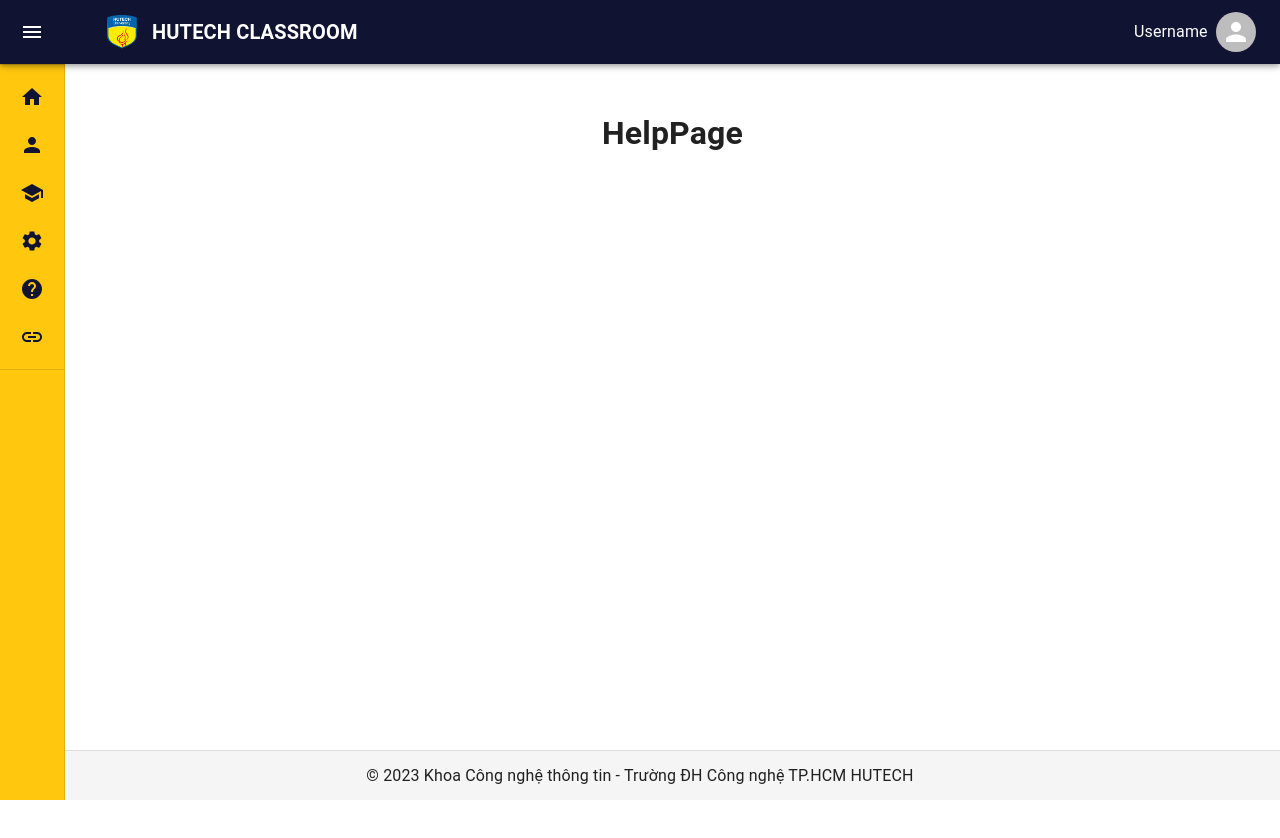
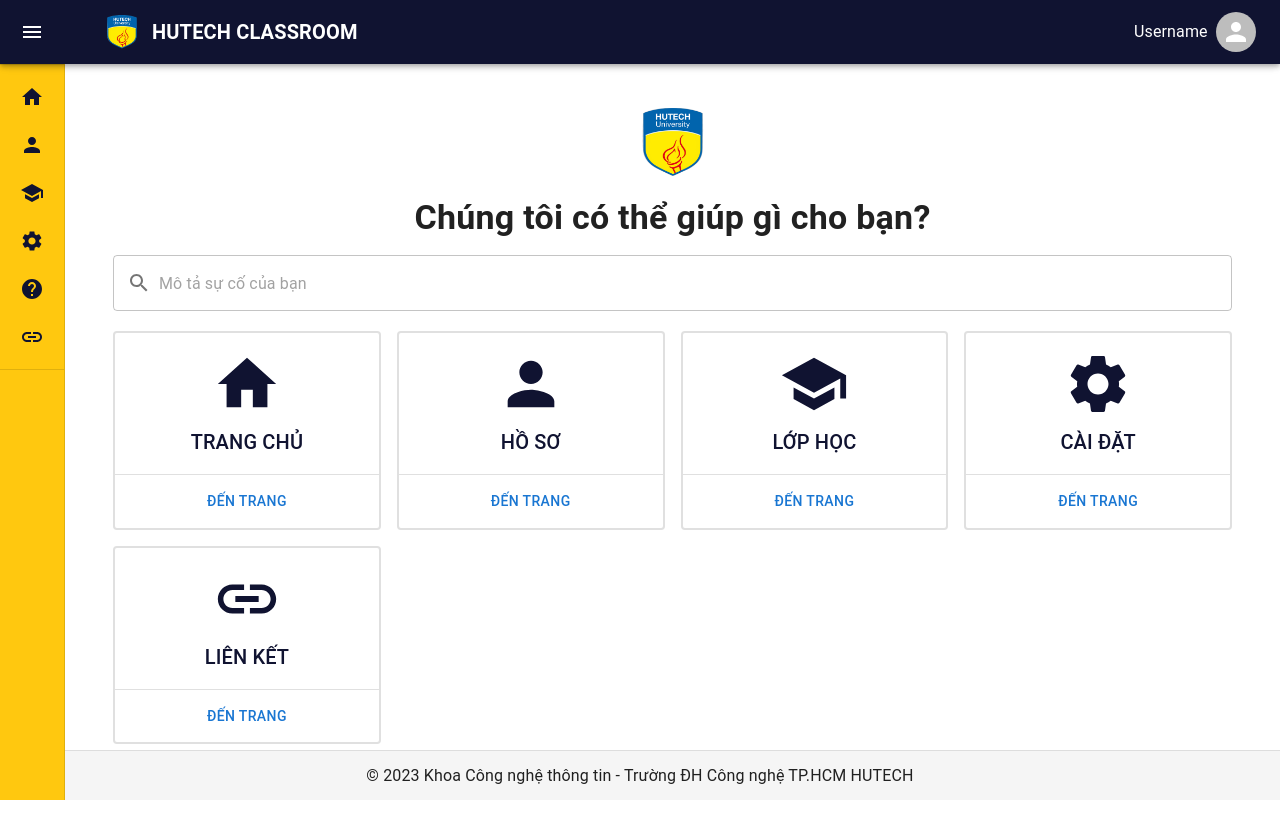
Before and after one commit to MeiCloudie/hutech-classroom-client-app, a React (Create React App) app: page /helps in a window 1280 px wide. Shown: the top 838 px of the page. Before the commit the page ends 800 px from the top, so only its background shows below. Built offline with nearby package versions, Linux system fonts and the light colour scheme.

Commit message:
🟢 feat: Create Help Page and Classroom Stores
Co-authored-by: Nguyễn Hồng Thái <nguyenhongthai28042002@gmail.com>

```diff
--- a/src/app/api/agent.ts
+++ b/src/app/api/agent.ts
@@ -27,7 +27,7 @@ const Classrooms = {
     list: (params?: PaginationParams) => requests.get<Classroom[]>("/v1/Classrooms", params),
     listByUser: (params?: PaginationParams) => requests.get<Classroom[]>("/v1/Users/@me/Classrooms", params),
     details: (id: string) => requests.get<Classroom>(`v1/Classrooms/${id}`),
-    create: (classroomFormValues: ClassroomFormValues) => requests.post('/v1/Classrooms', classroomFormValues),
+    create: (classroomFormValues: ClassroomFormValues) => requests.post<Classroom>('/v1/Classrooms', classroomFormValues),
     update: (id: string, classroomFormValues: ClassroomFormValues) => requests.put(`/v1/Classrooms/${id}`, classroomFormValues),
     delete: (id: string) => requests.delete(`/v1/Classrooms/${id}`)
 }
--- a/src/app/stores/classroomStore.ts
+++ /dev/null
@@ -1,7 +0,0 @@
-import { makeAutoObservable } from "mobx";
-
-export default class ClassroomStore {
-    constructor() {
-        makeAutoObservable(this)
-    }
-}
--- /dev/null
+++ b/src/app/stores/classrooms/classroomStore.ts
@@ -0,0 +1,23 @@
+import { makeAutoObservable } from "mobx";
+import { Classroom } from "../../models/Classroom";
+import agent from "../../api/agent";
+
+const handleRequestError = (error: any) => {
+  console.error("Request error:", error);
+};
+export default class ClassroomStore {
+  selectedClassroom: Classroom | undefined = undefined;
+
+  constructor() {
+    makeAutoObservable(this);
+  }
+
+  getClassroom = async (id: string) => {
+    try {
+      const classroom = await agent.Classrooms.details(id);
+      this.selectedClassroom = classroom;
+    } catch (error) {
+      handleRequestError(error);
+    }
+  };
+}
--- /dev/null
+++ b/src/app/stores/classrooms/classroomsStore.ts
@@ -0,0 +1,63 @@
+import { makeAutoObservable } from "mobx";
+import { Classroom, ClassroomFormValues } from "../../models/Classroom";
+import agent from "../../api/agent";
+
+const handleRequestError = (error: any) => {
+    console.error("Request error:", error);
+  };
+export default class ClassroomStore {
+    classrooms: Classroom[] = [];
+    selectedClassroom: Classroom | undefined = undefined;
+
+    constructor() {
+      makeAutoObservable(this);
+    }
+
+    private _loadClassrooms = async () => {
+        try {
+            const classrooms = await agent.Classrooms.list();
+            this.classrooms = classrooms;
+        } catch (error) {
+            handleRequestError(error);
+        }
+    };
+
+    getClassroom = async (id: string) => {
+      try {
+        const classroom = await agent.Classrooms.details(id);
+        this.selectedClassroom = classroom;
+      } catch (error) {
+        handleRequestError(error);
+      }
+    };
+
+    createClassroom = async (classroomFormValues: ClassroomFormValues) => {
+      try {
+        const classroom = await agent.Classrooms.create(classroomFormValues);
+        this.classrooms.push(classroom);
+      } catch (error) {
+        handleRequestError(error);
+      }
+    };
+
+    updateClassroom = async (id: string, classroomFormValues: ClassroomFormValues) => {
+      try {
+        await agent.Classrooms.update(id, classroomFormValues);
+        const index = this.classrooms.findIndex((c) => c.id === id);
+        if (index !== -1) {
+          this.classrooms[index] = { ...this.classrooms[index], ...classroomFormValues };
+        }
+      } catch (error) {
+        handleRequestError(error);
+      }
+    };
+
+    deleteClassroom = async (id: string) => {
+      try {
+        await agent.Classrooms.delete(id);
+        this.classrooms = this.classrooms.filter((c) => c.id !== id);
+      } catch (error) {
+        handleRequestError(error);
+      }
+    };
+  }
--- a/src/app/stores/store.ts
+++ b/src/app/stores/store.ts
@@ -1,15 +1,18 @@
 import { createContext, useContext } from "react";
-import ClassroomStore from "./classroomStore";
 import CommonStore from "./commonStore";
 import UserStore from "./userStore";
+import ClassroomStore from "./classrooms/classroomStore";
+import ClassroomsStore from "./classrooms/classroomsStore";
 
 interface Store {
-    classroomStore: ClassroomStore,
+    classroomsStore: ClassroomsStore,
+    classroomStore: ClassroomStore
     commonStore: CommonStore,
     userStore: UserStore
 }
 
 export const store: Store = {
+    classroomsStore: new ClassroomsStore(),
     classroomStore: new ClassroomStore(),
     commonStore: new CommonStore(),
     userStore: new UserStore()
--- a/src/app/stores/userStore.ts
+++ b/src/app/stores/userStore.ts
@@ -6,7 +6,6 @@ import agent from "../api/agent"
 
 export default class UserStore {
     user: User | null = null
-    fbLoading = false
 
     constructor() {
         makeAutoObservable(this)
--- /dev/null
+++ b/src/features/helps/HelpCard.tsx
@@ -0,0 +1,46 @@
+import * as React from "react";
+import Card from "@mui/material/Card";
+import CardActions from "@mui/material/CardActions";
+import CardContent from "@mui/material/CardContent";
+import Button from "@mui/material/Button";
+import Typography from "@mui/material/Typography";
+
+import { Divider } from "@mui/material";
+import { Link } from "react-router-dom";
+
+interface HelpCardProps {
+    title: string;
+    icon: React.ReactNode;
+    link: string;
+}
+
+const HelpCard = (props: HelpCardProps) => {
+  return (
+    <Card
+      sx={{
+        minWidth: 250,
+        borderWidth: 2,
+        transition: "transform 0.3s, border-color 0.3s, box-shadow 0.3s",
+        "&:hover": {
+          borderColor: "primary.main",
+          boxShadow: "0 4px 8px rgba(0, 0, 0, 0.4)",
+          transform: "translateY(-4px)",
+        },
+      }}
+      variant="outlined"
+    >
+      <CardContent>
+        {props.icon}
+        <Typography variant="h6" color="#101331">
+          {props.title}
+        </Typography>
+      </CardContent>
+      <Divider />
+      <CardActions sx= {{ justifyContent: "center" }}>
+        <Button component={Link} to={props.link}>ĐẾN TRANG</Button>
+      </CardActions>
+    </Card>
+  );
+}
+
+export default HelpCard;
--- a/src/features/helps/HelpPage.tsx
+++ b/src/features/helps/HelpPage.tsx
@@ -1,7 +1,116 @@
+import {
+  Typography,
+  Container,
+  CardMedia,
+  InputAdornment,
+  TextField,
+  Grid,
+} from "@mui/material";
+import HelpCard from "./HelpCard";
+
+import SearchIcon from "@mui/icons-material/Search";
+import HomeIcon from "@mui/icons-material/Home";
+import PersonIcon from "@mui/icons-material/Person";
+import SchoolIcon from "@mui/icons-material/School";
+import SettingsIcon from "@mui/icons-material/Settings";
+import LinkIcon from "@mui/icons-material/Link";
+
+import { styled } from "@mui/material";
+
+const ResponsiveGrid = styled(Grid)(({ theme }) => ({
+  [theme.breakpoints.only("xs")]: {
+    "& .MuiGrid-item": {
+      width: "100%",
+    },
+  },
+  [theme.breakpoints.only("sm")]: {
+    "& .MuiGrid-item": {
+      width: "50%",
+    },
+  },
+  [theme.breakpoints.up("md")]: {
+    "& .MuiGrid-item": {
+      width: "33.33%",
+    },
+  },
+}));
+
+const helpCards = [
+  {
+    title: "TRANG CHỦ",
+    icon: <HomeIcon sx={{ fontSize: 70, color: "#101331" }} />,
+    link: "/home",
+  },
+  {
+    title: "HỒ SƠ",
+    icon: <PersonIcon sx={{ fontSize: 70, color: "#101331" }} />,
+    link: "/profiles",
+  },
+  {
+    title: "LỚP HỌC",
+    icon: <SchoolIcon sx={{ fontSize: 70, color: "#101331" }} />,
+    link: "/classrooms",
+  },
+  {
+    title: "CÀI ĐẶT",
+    icon: <SettingsIcon sx={{ fontSize: 70, color: "#101331" }} />,
+    link: "/settings",
+  },
+  {
+    title: "LIÊN KẾT",
+    icon: <LinkIcon sx={{ fontSize: 70, color: "#101331" }} />,
+    link: "/links",
+  },
+];
+
 const HelpPage = () => {
-    return (
-        <h1>HelpPage</h1>
-    )
-}
+  return (
+    <Container
+      maxWidth="lg"
+      sx={{
+        display: "flex",
+        flexDirection: "column",
+        alignItems: "center",
+        justifyContent: "center",
+      }}
+    >
+      <CardMedia
+        component="img"
+        image="logoHutech.png"
+        alt="Ảnh không tồn tại"
+        sx={{
+          width: "120px",
+          height: "auto",
+          margin: "20px",
+        }}
+      />
+      <Typography variant="h4" component="div" sx={{ mb: 2, fontWeight: 600 }}>
+        Chúng tôi có thể giúp gì cho bạn?
+      </Typography>
+      <TextField
+        id="search-outlined-basic"
+        variant="outlined"
+        placeholder="Mô tả sự cố của bạn"
+        InputProps={{
+          startAdornment: (
+            <InputAdornment position="start">
+              <SearchIcon />
+            </InputAdornment>
+          ),
+        }}
+        fullWidth
+        sx={{ marginBottom: "20px" }}
+      />
+
+      <ResponsiveGrid container spacing={2}>
+        {helpCards.map((hc, index) => (
+          <Grid item xs={12} sm={6} md={4} lg={3} key={index}>
+            <HelpCard key={index} title={hc.title} icon={hc.icon} link={hc.link}/>
+          </Grid>
+        ))}
+      </ResponsiveGrid>
+    </Container>
+  );
+};
 
 export default HelpPage;
```
